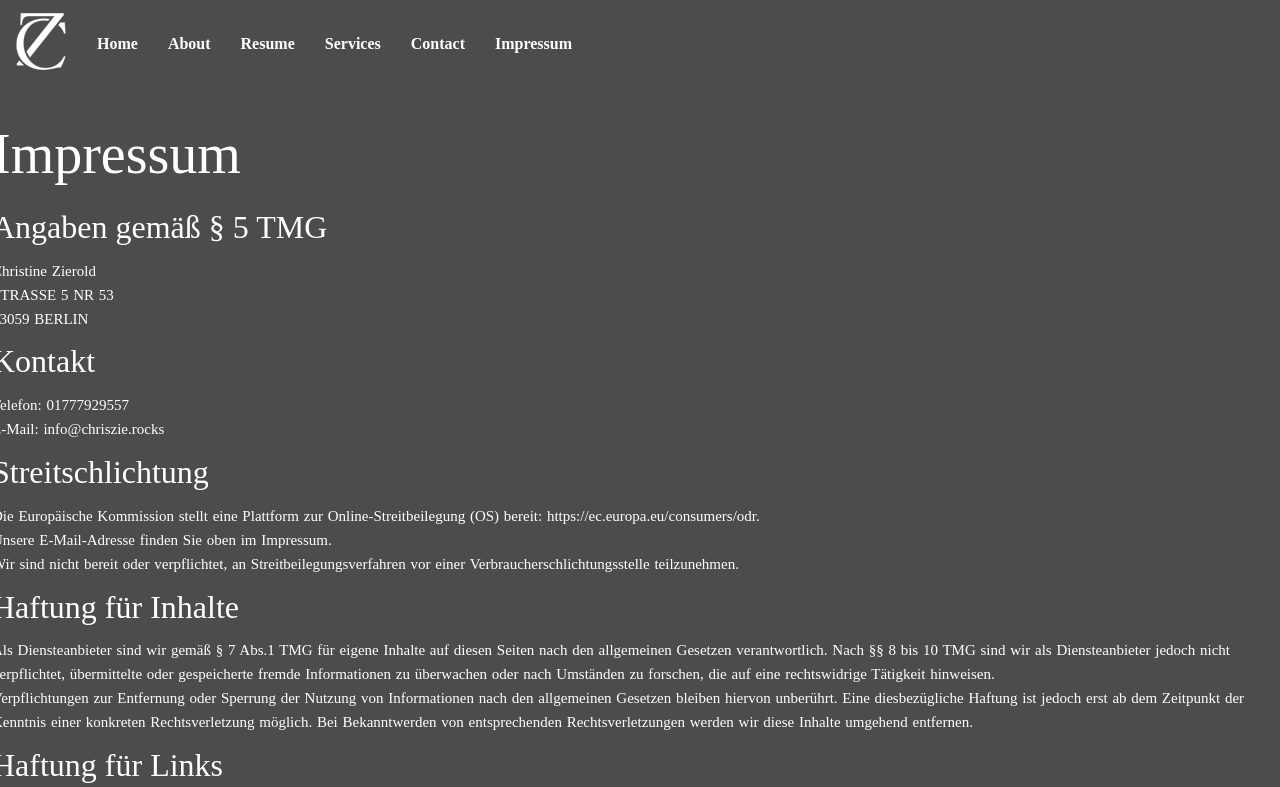
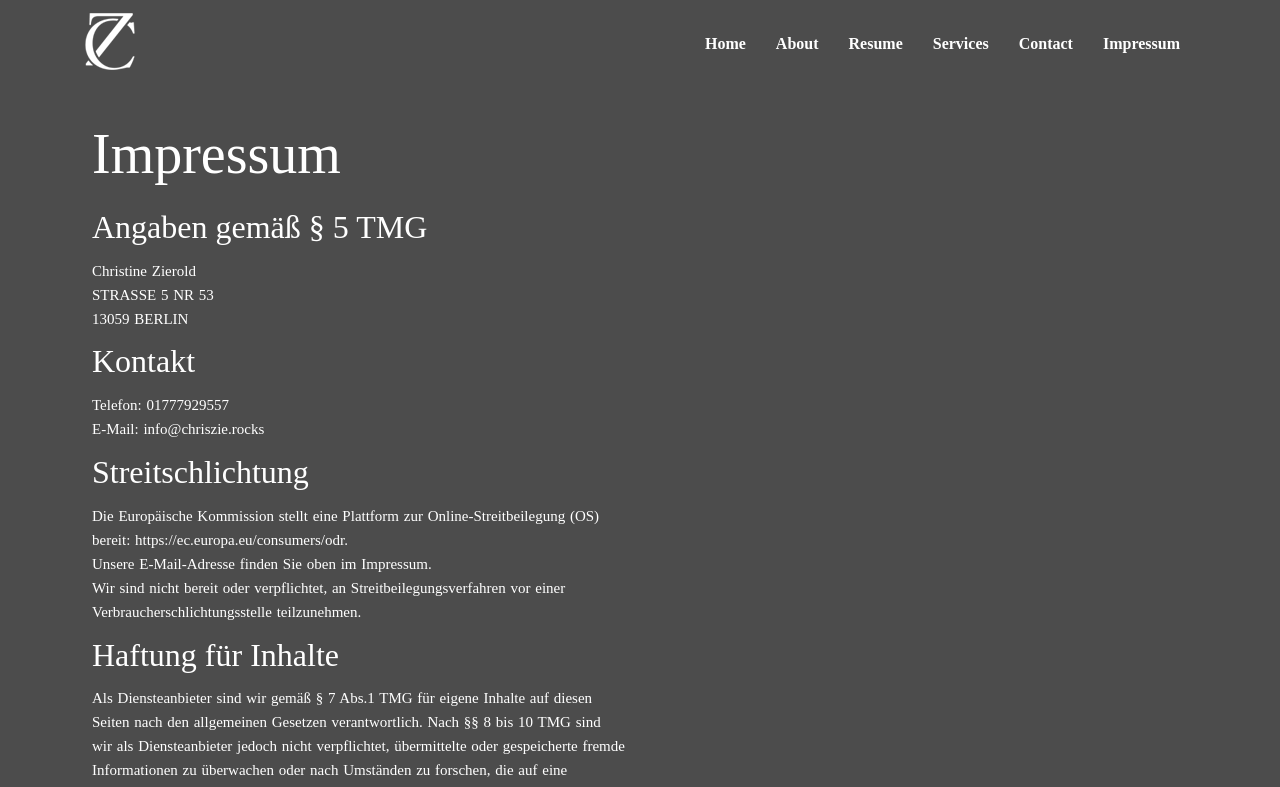
Before and after one commit to ChrisPint/portfolio, a plain HTML site: page impressum.html in a window 1280 px wide. Shown: the top 787 px of the page. Drawn offline with nearby package versions, Linux system fonts and the light colour scheme.

Commit message:
add boostrap stylecheet to impressum

```diff
--- a/impressum.html
+++ b/impressum.html
@@ -9,6 +9,7 @@
     <meta name="keywords" content="QA; Testing; Webtesting; Perfomance test; scrummaster; automated test; manual test;">
     <meta name="viewport" content="width=device-width, initial-scale=1">
     <meta property="og:image" content="assets/images/wordcloud.png"/>
+    <link rel="stylesheet" type="text/css" href="./assets/bootstrap.min.css">
     <link rel="stylesheet" href="./assets/fontawesome-free-5.10.1-web/css/all.css">
     <link href="./assets/custom.css" rel="stylesheet">
 </head>
```
